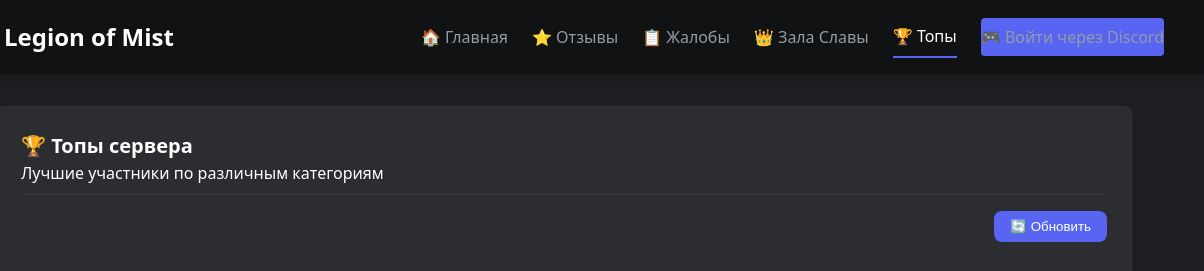
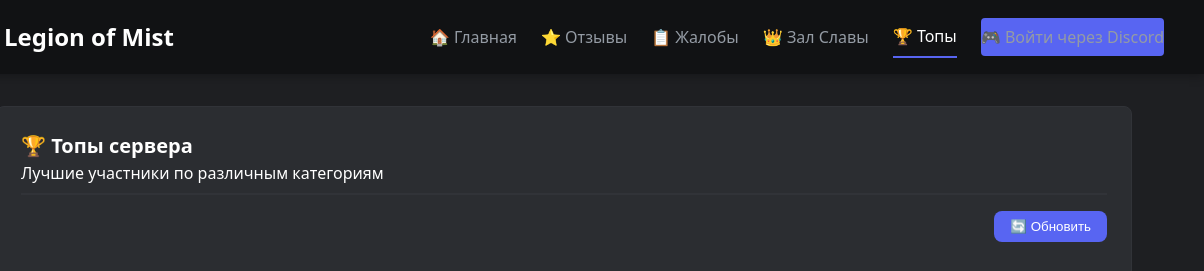
Before and after one commit to koshak-nelud/koshak-nelud.github.io, a website: page top.html in a window 1280 px wide. Shown: the top 271 px of the page, 76-1280 px from the left. Drawn offline with Linux system fonts and the light colour scheme; no server answers.

Commit message:
Update top.html

```diff
--- a/top.html
+++ b/top.html
@@ -142,7 +142,7 @@
                 <a href="/">🏠 Главная</a>
                 <a href="reviews.html">⭐ Отзывы</a>
                 <a href="complaints.html">📋 Жалобы</a>
-                <a href="honor.html">👑 Зала Славы</a>
+                <a href="honor.html">👑 Зал Славы</a>
                 <a href="top.html" class="active">🏆 Топы</a>
                 <div id="authButton"></div>
             </div>
```
